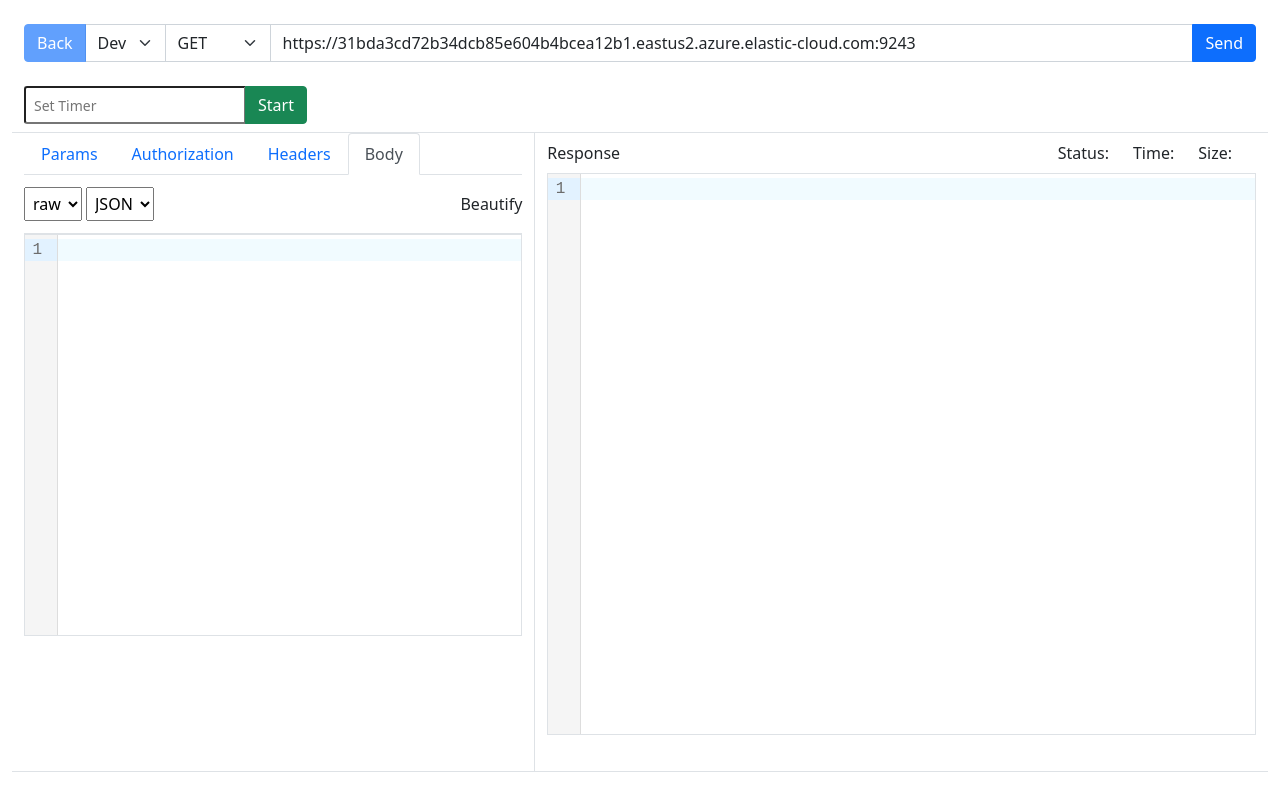
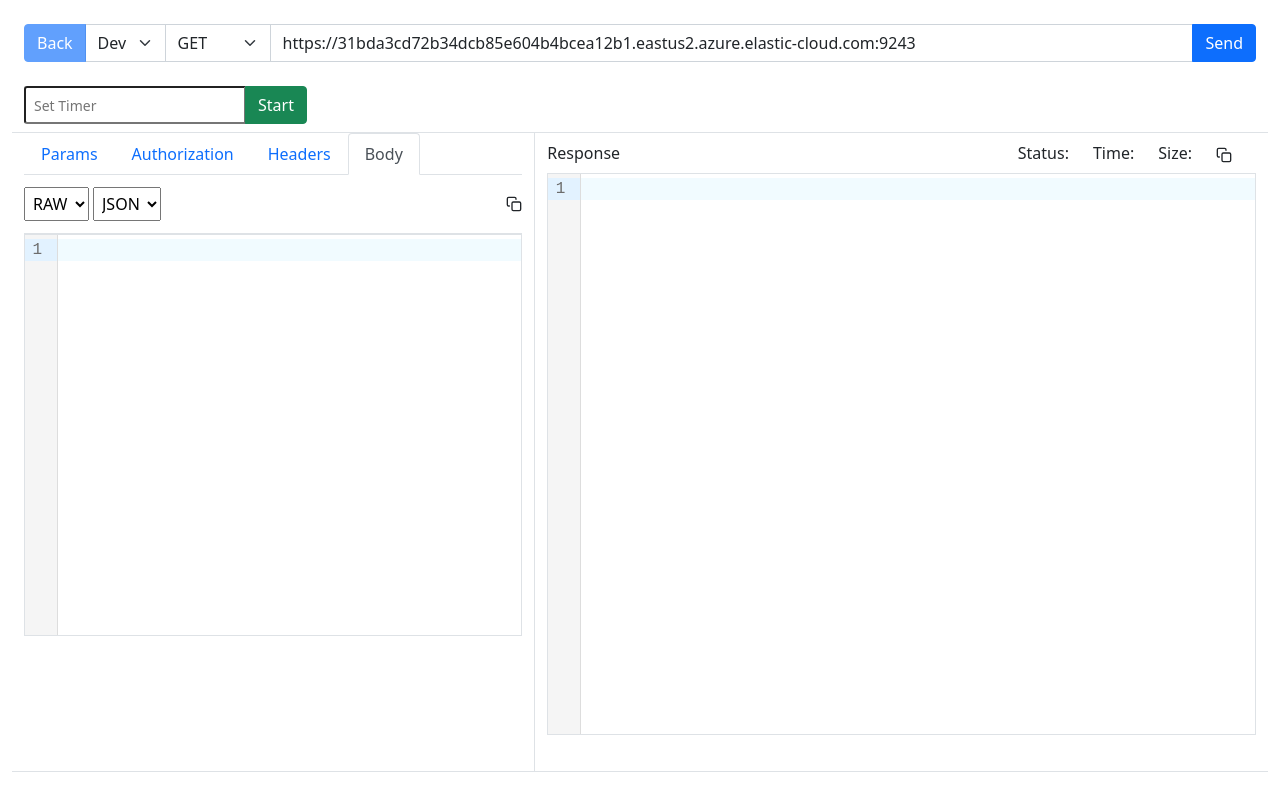
Before and after one commit to KRISHNANGIT/els, a React (Create React App) app in the folder elastic-search/: page / in a window 1280 px wide. Built offline with nearby package versions, Linux system fonts and the light colour scheme.

Commit message:
back button to change method and add copy clipboard

```diff
--- a/elastic-search/package.json
+++ b/elastic-search/package.json
@@ -14,7 +14,9 @@
     "bootstrap": "^5.1.3",
     "pretty-bytes": "^5.6.0",
     "react": "^17.0.2",
+    "react-copy-to-clipboard": "^5.0.4",
     "react-dom": "^17.0.2",
+    "react-icons": "^4.3.1",
     "react-scripts": "4.0.3",
     "web-vitals": "^1.0.1"
   },
--- a/elastic-search/src/App.css
+++ b/elastic-search/src/App.css
@@ -18,3 +18,7 @@
 #remove {
   cursor: pointer;
 }
+
+.clipboard:hover{
+  cursor: pointer;
+}
--- a/elastic-search/src/App.js
+++ b/elastic-search/src/App.js
@@ -3,13 +3,16 @@ import "bootstrap/dist/css/bootstrap.min.css";
 import CodeMirror from "@uiw/react-codemirror";
 // import { javascript } from "@codemirror/lang-javascript";
 import { json } from "@codemirror/lang-json";
-import { useState, useEffect } from "react";
+import { useState, useEffect, useRef } from "react";
 import axios from "axios";
 import prettyBytes from "pretty-bytes";
+import { CopyToClipboard } from "react-copy-to-clipboard";
 import Body from "./Body";
 import Auth from "./Auth";
 import Params from "./Params";
 import Headers from "./Headers";
+import { FiCopy } from "react-icons/fi";
+import { FaClipboardCheck } from "react-icons/fa";
 
 const queryParam = {
   checked: false,
@@ -45,6 +48,11 @@ function App() {
 
   const [timerValue, setTimerValue] = useState(0);
   const [startTimer, setStartTimer] = useState(false);
+  //clipboard
+  const [isCopied, setIsCopied] = useState(false);
+
+  //change method when click back button
+  const methodRef = useRef(null);
 
   useEffect(() => {
     if (timerValue > 0 && startTimer) {
@@ -110,7 +118,7 @@ function App() {
 
       //for backUrl
       const urlSet = new Set([...backUrl]);
-      urlSet.add(url);
+      urlSet.add(`${url}____${method}`);
       setBackUrl([...urlSet]);
     }
   };
@@ -130,8 +138,9 @@ function App() {
     let popedUrl = [...backUrl].filter(
       (url, index) => index !== [...backUrl].length - 1
     );
-    console.log({ popedUrl, uri: popedUrl.at(-1) });
-    setUrl(popedUrl.at(-1));
+    console.log({ popedUrl, uri: popedUrl.at(-1).split("____") });
+    setUrl(popedUrl.at(-1).split("____")[0]);
+    methodRef.current.value = popedUrl.at(-1).split("____")[1];
     setBackUrl(popedUrl);
   };
 
@@ -141,6 +150,13 @@ function App() {
     if (code === 13) {
       document.getElementById("start").click();
     }
+  };
+
+  const handleClipboard = () => {
+    setIsCopied(true);
+    setTimeout(() => {
+      setIsCopied(false);
+    }, 1000);
   };
 
   return (
@@ -164,6 +180,7 @@ function App() {
         <select
           className="form-select flex-grow-0 w-auto"
           onChange={(e) => setMethod(e.target.value)}
+          ref={methodRef}
         >
           <option value="GET">GET</option>
           <option value="POST">POST</option>
@@ -300,6 +317,15 @@ function App() {
               <div className="me-4">
                 Size: <span data-size>{size}</span>
               </div>
+              <div className="me-4">
+                <CopyToClipboard className="clipboard" text={resValue} onCopy={handleClipboard}>
+                  {isCopied ? (
+                      <FaClipboardCheck color="green"/>
+                  ) : (
+                    <FiCopy />
+                  )}
+                </CopyToClipboard>
+              </div>
             </div>
           </div>
           <div className="border">
--- a/elastic-search/src/Body.js
+++ b/elastic-search/src/Body.js
@@ -1,8 +1,19 @@
-import React from "react";
+import React, { useState } from "react";
 import CodeMirror from "@uiw/react-codemirror";
 import { json } from "@codemirror/lang-json";
+import { CopyToClipboard } from "react-copy-to-clipboard";
+import { FiCopy } from "react-icons/fi";
+import { FaClipboardCheck } from "react-icons/fa";
 
 function Body({ reqValue, setReqValue }) {
+  const [isCopied, setIsCopied] = useState(false)
+
+  const handleClipboard = () => {
+    setIsCopied(true)
+    setTimeout(()=>{
+      setIsCopied(false)
+    }, 1000)
+  }
   return (
     <>
       <nav className="navbar border-bottom">
@@ -12,7 +23,7 @@ function Body({ reqValue, setReqValue }) {
             {/* <option value="form-data">form-data</option> */}
             {/* <option value="Headers">x-www-form-urlencoded</option> */}
             <option selected value="raw">
-              raw
+              RAW
             </option>
             {/* <option value="binary">binary</option> */}
             {/* <option value="GraphQL">GraphQL</option> */}
@@ -27,7 +38,9 @@ function Body({ reqValue, setReqValue }) {
             {/* <option value="XML">XML</option> */}
           </select>
         </div>
-        <span className="nav-text">Beautify</span>
+        <CopyToClipboard className="clipboard" text={reqValue} onCopy={handleClipboard}>
+          {isCopied ? <FaClipboardCheck color="green" /> : <FiCopy />}
+        </CopyToClipboard>
       </nav>
       <div className="border">
         <CodeMirror
```
